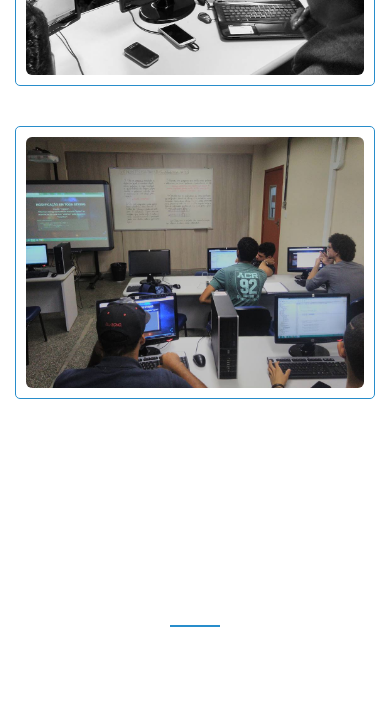
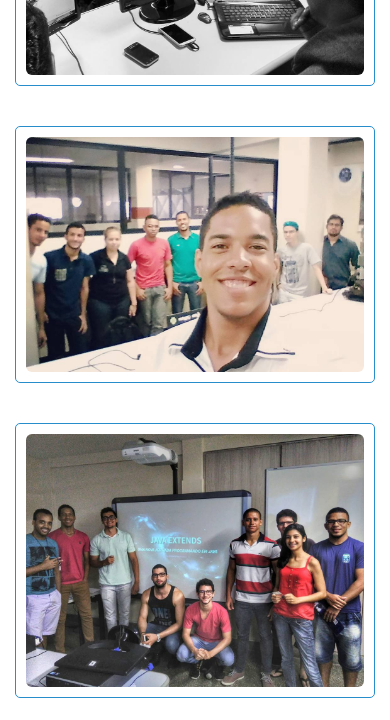
Before and after one commit to VRPazdeJesus/javauniverse, a plain HTML site: page index.html in a window 390 px wide. Shown: the part 10270-10990 px from the top of the page. Drawn offline with nearby package versions, Linux system fonts and the light colour scheme; files whose address does not match are found by name.

Commit message:
ultimas fotos

```diff
--- a/index.html
+++ b/index.html
@@ -529,7 +529,20 @@
             </a>
             </div>
         </div>
-
+        <div class="col-xs-12 col-sm-4 col-md-4 col-lg-4 power">
+            <div class="work-wrapper">
+            <a class="fancybox-media" title="2ª turma do curso #Power Java - 2015" href="img/portfolio/powerjava2.png">
+                <img src="img/portfolio/powerjava2.png" class="img-responsive img-rounded" alt="" />
+            </a>
+            </div>
+        </div>
+        <div class="col-xs-12 col-sm-4 col-md-4 col-lg-4 extends">
+            <div class="work-wrapper">
+            <a class="fancybox-media" title="Galera do curso Java Extends - 2016" href="img/portfolio/javaex.png">
+                <img src="img/portfolio/javaex.png" class="img-responsive img-rounded" alt="" />
+            </a>
+            </div>
+        </div>
         <div class="col-xs-12 col-sm-4 col-md-4 col-lg-4 extends">
           <div class="work-wrapper">
             <a class="fancybox-media" title="Galera do curso Java Extends - 2016" href="img/portfolio/javaex2.png">
```
